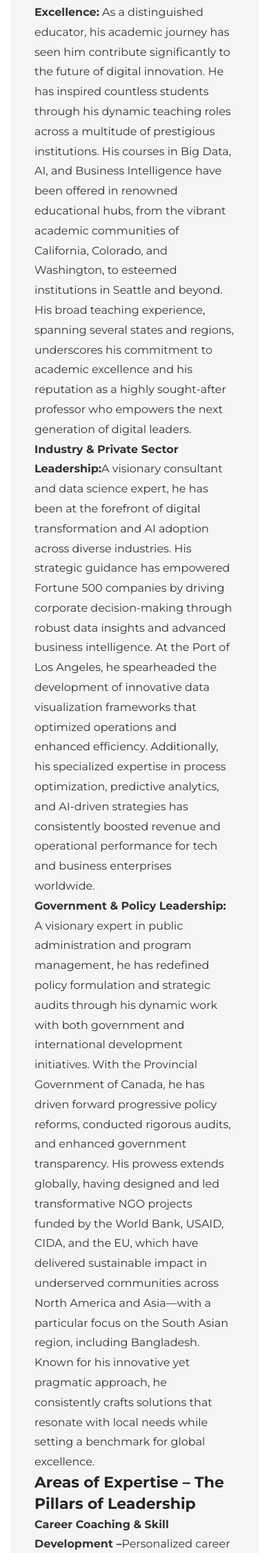
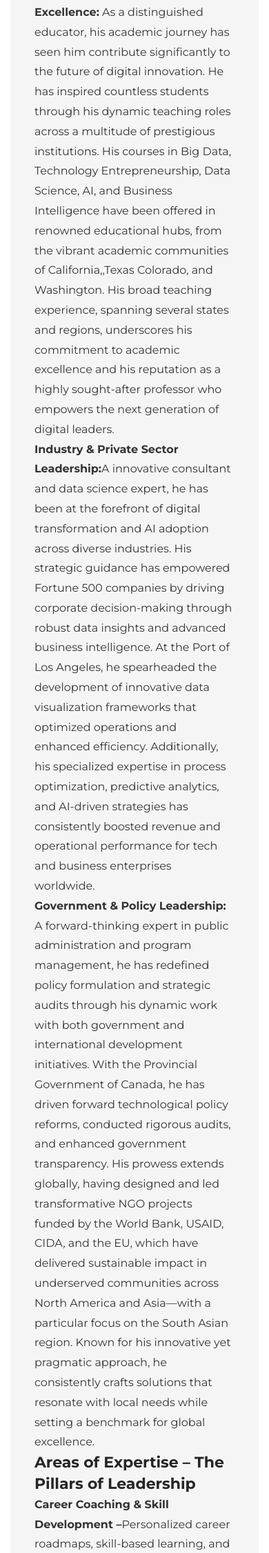
Before and after one commit to asadozzaman/foresightbyte, a Django app: page / in a window 390 px wide. Shown: the part 2448-4700 px from the top of the page at 69% size. Run offline with Django 5.2, Linux system fonts and the light colour scheme; some libraries are stand-ins or nearby versions.

Commit message:
update team

```diff
--- a/templates/index.html
+++ b/templates/index.html
@@ -16,7 +16,7 @@
     <meta name="viewport" content="width=device-width, initial-scale=1, shrink-to-fit=no">
     {% load static %}
 
-    <link rel="shortcut icon" type="image/x-icon" href="{% static 'assets/images/favicon.png' %}">
+    <link rel="shortcut icon" type="image/x-icon" href="{% static 'assets/images/logo.png' %}">
 
     <!-- CSS (Font, Vendor, Icon, Plugins & Style CSS files) -->
 
@@ -64,7 +64,7 @@
                         <div class="header-top-bar-wrap__info">
                             <ul class="header-top-bar-wrap__info-list header-top-bar-wrap__info-list-04">
                                 <li><a href="tel:+8819906886"><i class="fas fa-phone"></i> <span class="info-text">+1(951) 758-1651</span></a></li>
-                                <li><a href="mailto:mdmonir70@gmail.com"><i class="far fa-envelope"></i> <span class="info-text">mdmonir70@gmail.com</span></a></li>
+                                <li><a href="mailto:mdmonir70@gmail.com"><i class="far fa-envelope"></i> <span class="info-text">contact@foresightbytes.com</span></a></li>
                             </ul>
                         </div>
 
@@ -404,19 +404,19 @@
                                         <h3 class="section-title__title-02">Mastering the Worlds of Academia, Industry & Government</h3>
                                         <p>Few leaders command the breadth and depth of expertise that Dr. Moniruzzaman brings:</p>
                                         <br>
-                                        <p> <b>Academic Leadership & Teaching Excellence:</b> As a distinguished educator, his academic journey has seen him contribute significantly to the future of digital innovation. He has inspired countless students through his dynamic teaching roles across a multitude of prestigious institutions. His courses in Big Data, AI, and Business Intelligence have been offered in renowned educational hubs, from the vibrant academic communities of California, Colorado, and Washington, to esteemed institutions in Seattle and beyond. His broad teaching experience, spanning several states and regions, underscores his commitment to academic excellence and his reputation as a highly sought-after professor who empowers the next generation of digital leaders.
+                                        <p> <b>Academic Leadership & Teaching Excellence:</b> As a distinguished educator, his academic journey has seen him contribute significantly to the future of digital innovation. He has inspired countless students through his dynamic teaching roles across a multitude of prestigious institutions. His courses in Big Data, Technology Entrepreneurship, Data Science, AI, and Business Intelligence have been offered in renowned educational hubs, from the vibrant academic communities of California,,Texas Colorado, and Washington. His broad teaching experience, spanning several states and regions, underscores his commitment to academic excellence and his reputation as a highly sought-after professor who empowers the next generation of digital leaders.
 
                                         </p>
 
-                                        <br><br>
+                                        <br>
                                         <p>
-                                            <b>Industry & Private Sector Leadership:</b>A visionary consultant and data science expert, he has been at the forefront of digital transformation and AI adoption across diverse industries. His strategic guidance has empowered Fortune 500 companies by driving corporate decision-making through robust data insights and advanced business intelligence. At the Port of Los Angeles, he spearheaded the development of innovative data visualization frameworks that optimized operations and enhanced efficiency. Additionally, his specialized expertise in process optimization, predictive analytics, and AI-driven strategies has consistently boosted revenue and operational performance for tech and business enterprises worldwide.
+                                            <b>Industry & Private Sector Leadership:</b>A innovative consultant and data science expert, he has been at the forefront of digital transformation and AI adoption across diverse industries. His strategic guidance has empowered Fortune 500 companies by driving corporate decision-making through robust data insights and advanced business intelligence. At the Port of Los Angeles, he spearheaded the development of innovative data visualization frameworks that optimized operations and enhanced efficiency. Additionally, his specialized expertise in process optimization, predictive analytics, and AI-driven strategies has consistently boosted revenue and operational performance for tech and business enterprises worldwide.
 
                                         </p>
 
-
+                                        <br>
                                     <p>
-                                        <b> Government & Policy Leadership:</b> A visionary expert in public administration and program management, he has redefined policy formulation and strategic audits through his dynamic work with both government and international development initiatives. With the Provincial Government of Canada, he has driven forward progressive policy reforms, conducted rigorous audits, and enhanced government transparency. His prowess extends globally, having designed and led transformative NGO projects funded by the World Bank, USAID, CIDA, and the EU, which have delivered sustainable impact in underserved communities across North America and Asia—with a particular focus on the South Asian region, including Bangladesh. Known for his innovative yet pragmatic approach, he consistently crafts solutions that resonate with local needs while setting a benchmark for global excellence.
+                                        <b> Government & Policy Leadership:</b> A forward-thinking expert in public administration and program management, he has redefined policy formulation and strategic audits through his dynamic work with both government and international development initiatives. With the Provincial Government of Canada, he has driven forward technological policy reforms, conducted rigorous audits, and enhanced government transparency. His prowess extends globally, having designed and led transformative NGO projects funded by the World Bank, USAID, CIDA, and the EU, which have delivered sustainable impact in underserved communities across North America and Asia—with a particular focus on the South Asian region. Known for his innovative yet pragmatic approach, he consistently crafts solutions that resonate with local needs while setting a benchmark for global excellence.
 
                                     </p>
 
@@ -1292,11 +1292,24 @@
                 <!-- Team Item Start -->
                 <div class="team-item" data-aos="fade-up" data-aos-duration="1000">
                     <div class="team-item__image">
+                        <img src="{% static 'assets/images/team/0.jpg' %}" alt="Team" width="270" height="332">
+                    </div>
+                    <div class="team-item__content">
+                        <h3 class="team-item__name"> Kamrul Hasan</h3>
+                        <p class="team-item__position">Software Consultant</p>
+                    </div>
+                </div>
+                <!-- Team Item End -->
+            </div>
+            <div class="col-lg-3 col-md-4 col-sm-6">
+                <!-- Team Item Start -->
+                <div class="team-item" data-aos="fade-up" data-aos-duration="1000">
+                    <div class="team-item__image">
                         <img src="{% static 'assets/images/team/1.jpg' %}" alt="Team" width="270" height="332">
                     </div>
                     <div class="team-item__content">
                         <h3 class="team-item__name"> Mohammed Bin Abdullah</h3>
-                        <p class="team-item__position">Regional Operation Manager (South East Asia)</p>
+                        <p class="team-item__position">Regional Director</p>
                     </div>
                 </div>
                 <!-- Team Item End -->
@@ -1390,7 +1403,7 @@
                 <!-- Blog Item Start -->
                 <div class="blog-item-02" data-aos="fade-up" data-aos-duration="1000">
                     <div class="blog-item-02__image">
-                        <a href="blog-details1.html"><img src="{% static 'assets/images/blog/VirtualRealitytotheMetaverse.jpEg' %}" alt="Blog" width="370" height="201"></a>
+                        <a href="blog-details1.html"><img src="{% static 'assets/images/blog/VirtualRealitytotheMetaverse.jpeg' %}" alt="Blog" width="370" height="201"></a>
                     </div>
                     <div class="blog-item-02__content">
                         <div class="blog-item-02__meta">
@@ -1552,7 +1565,7 @@
                         <div class="contact-info__content">
                             <h3 class="contact-info__title">Contact</h3>
                             <p>Mobile: <strong> +1(951) 758-1651</strong></p>
-                            <p>Mail: mdmonir70@gmail.com  </p>
+                            <p>Mail: contact@foresightbytes.com  </p>
                         </div>
                     </div>
                     <!-- Contact Info End -->
```
Also changed, not shown: public/static/assets/images/team/0.jpg (added), static/assets/images/team/0.jpg (added).
